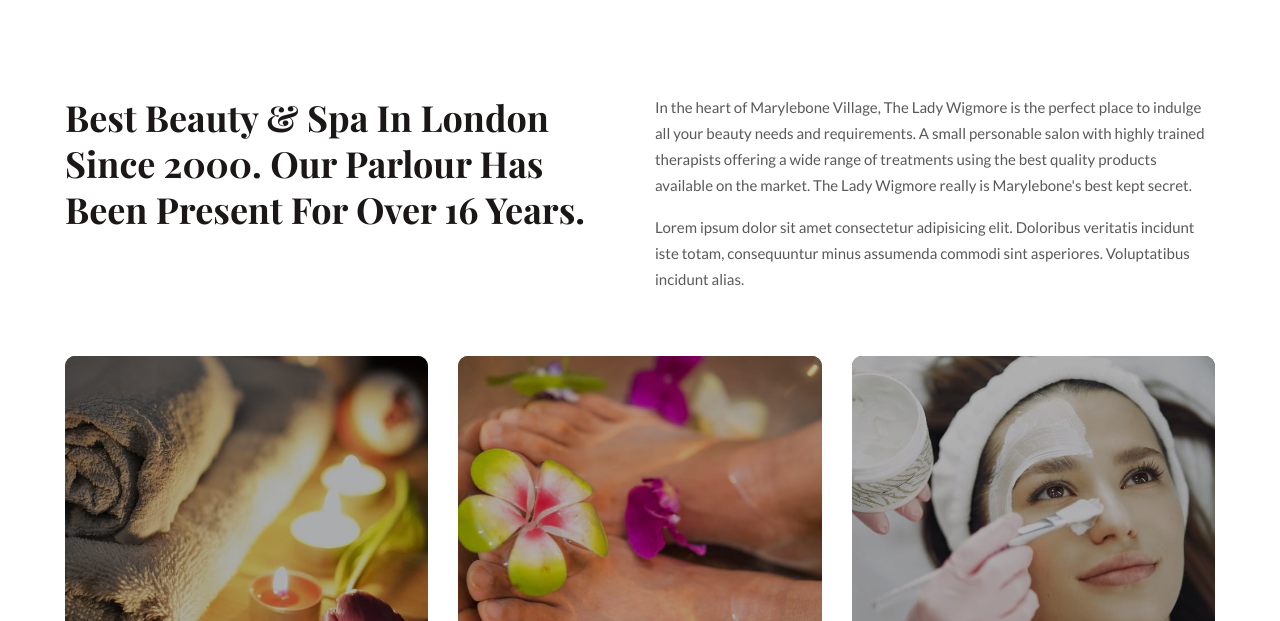
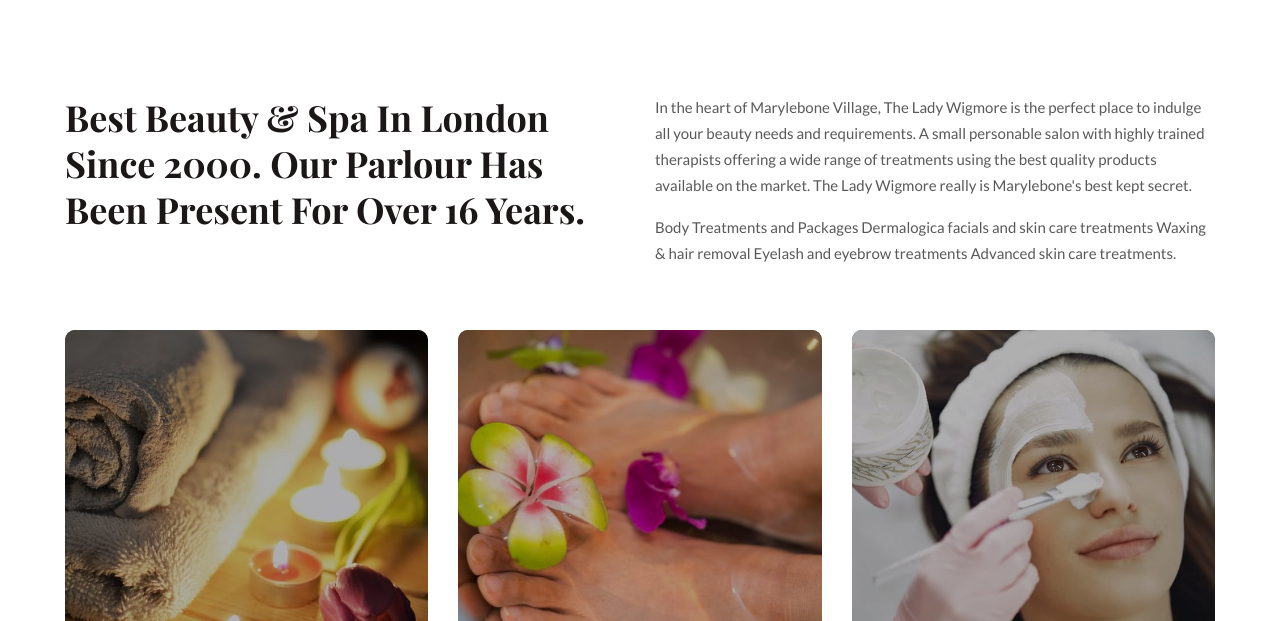
Before and after one commit to gayathrimummidi/project18, a plain HTML site: page about.html in a window 1280 px wide. Shown: the part 152-773 px from the top of the page. Drawn offline with nearby package versions, Linux system fonts and the light colour scheme; a web font is replaced by a local one.

Commit message:
Update about.html

```diff
--- a/about.html
+++ b/about.html
@@ -184,9 +184,11 @@
 					</div>
 					<div class="col-lg-6 mt-lg-0 mt-4">
 						<p>In the heart of Marylebone Village, The Lady Wigmore is the perfect place to indulge all your beauty needs and requirements. A small personable salon with highly trained therapists offering a wide range of treatments using the best quality products available on the market. The Lady Wigmore really is Marylebone's best kept secret.</p>
-						<p class="mt-3">Lorem ipsum dolor sit amet consectetur adipisicing elit. Doloribus veritatis
-							incidunt iste totam,
-							consequuntur minus assumenda commodi sint asperiores. Voluptatibus incidunt alias.</p>
+						<p class="mt-3">Body Treatments and Packages
+Dermalogica facials and skin care treatments
+Waxing & hair removal
+Eyelash and eyebrow treatments
+Advanced skin care treatments.</p>
 					</div>
 				</div>
 				<div class="row mt-5">
```
